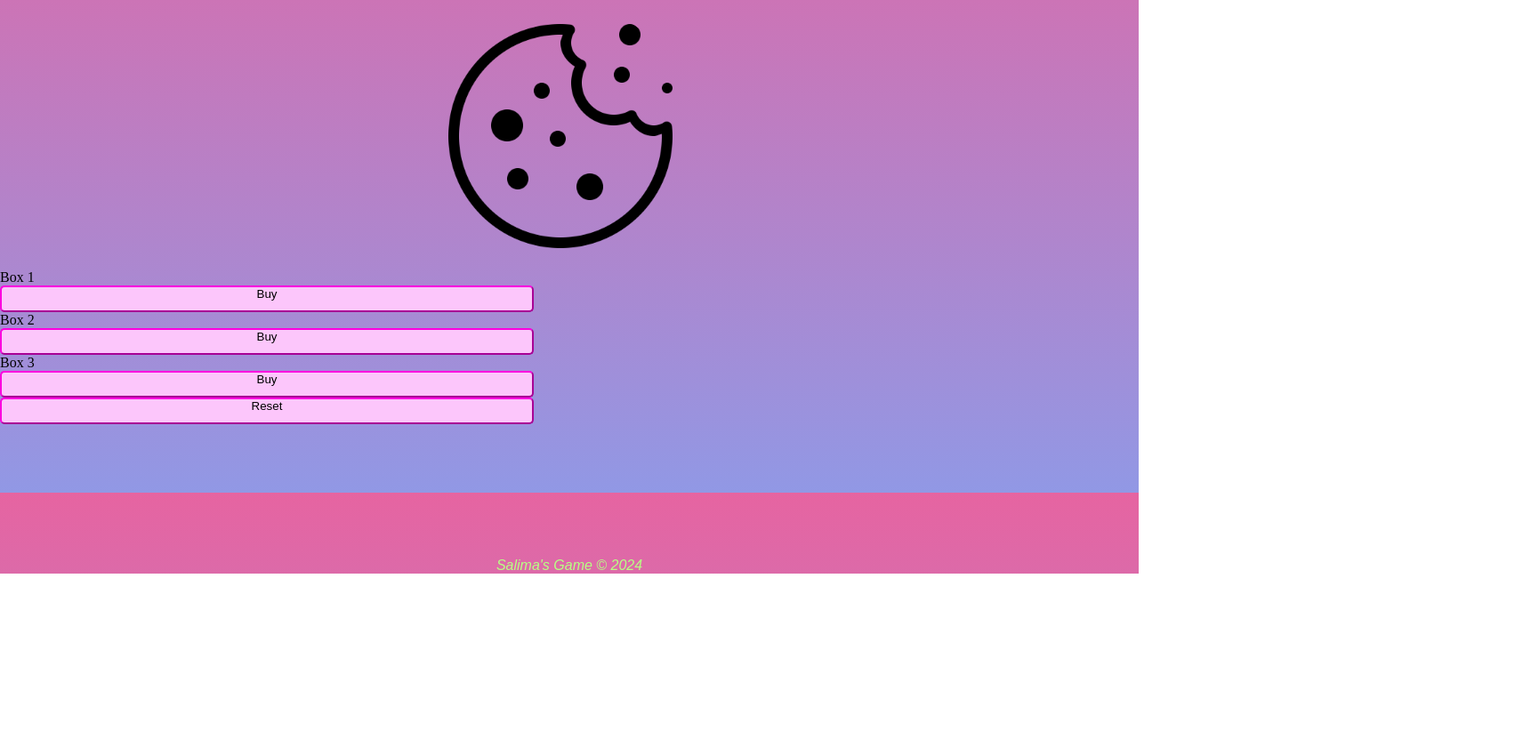
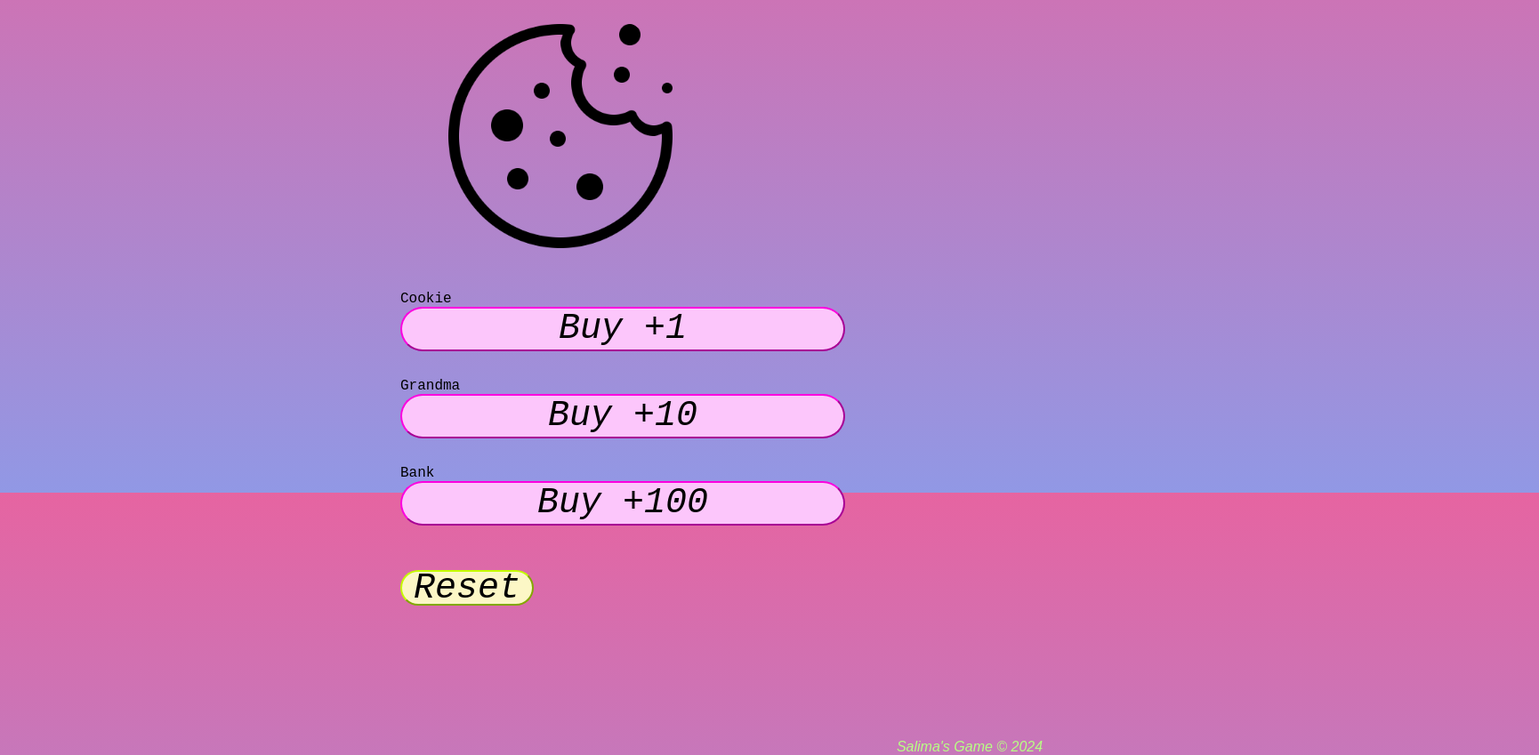
Before and after one commit to Lima7048/week-2-day4, a plain HTML site: page index.html in a window 1280 px wide. Shown: the part 246-1095 px from the top of the page at 89% size, 1730 px wide, since content can reach past the window. Before the commit the page ends 891 px from the top, so only its background shows below. Drawn offline with Linux system fonts and the light colour scheme; a web font is replaced by a local one.

Commit message:
positioned and created buy buttons

```diff
--- a/index.html
+++ b/index.html
@@ -26,19 +26,20 @@
     </div>
     <div class="shop">
         <div class="item">
-            <div>Box 1</div>
-            <button>Buy</button>
+            <p>Cookie</p>
+            <button>Buy +1</button>
 
             <div class="item">
-                <div>Box 2</div>
-                <button>Buy</button>
+                <p>Grandma</p>
+                <button>Buy +10</button>
 
                 <div class="item">
-                    <div>Box 3</div>
-                    <button>Buy</button>
+                    <p>Bank</p>
+                    <button>Buy +100</button>
                 </div>
-                <button id="resetBtn">Reset</button>
+
             </div>
+            <button class="resetBtn">Reset</button>
 </body>
 <footer class="footer">Salima's Game &copy 2024
 </footer>
--- a/style.css
+++ b/style.css
@@ -50,14 +50,18 @@ img {
 }
 
 button {
+  font-family: "Courier New", Courier, monospace;
+  font-size: 40px;
+  font-style: oblique;
   background-color: rgb(252, 198, 251);
-  height: 30px;
-  width: 600px;
+  height: 50px;
+  width: 500px;
   box-sizing: border-box;
-  border-radius: 5px;
-  border: 1;
+  border-radius: 40px;
+  border: 3;
   border-color: rgb(252, 0, 223);
   display: flex;
+
   flex-direction: column;
   align-items: center;
 }
@@ -87,15 +91,38 @@ button {
   color: rgb(183, 255, 132);
 }
 
-.box {
+.shop {
+  font-family: "Courier New", Courier, monospace;
   display: flex;
   flex-direction: column;
   align-items: center;
-  border: 1px solid blue;
-  width: 50px;
-  margin: 20px;
+  width: 200px;
+  height: 50px;
+  padding: 20px;
+  justify-content: center;
+  position: relative;
+  left: 450px;
+  top: 150px;
 }
-.container {
+
+.resetBtn {
+  background-color: rgb(252, 247, 198);
+  height: 40px;
+  width: 150px;
+  box-sizing: border-box;
+  border-radius: 40px;
+  border: 5;
+  border-color: rgb(197, 252, 0);
   display: flex;
-  flex-direction: row;
+  flex-direction: column;
+  align-items: center;
+  justify-content: center;
+  margin-top: 50px;
 }
+
+.item {
+  display: flex;
+  flex-direction: column;
+  justify-content: center;
+  margin-top: 30px;
+}
```
